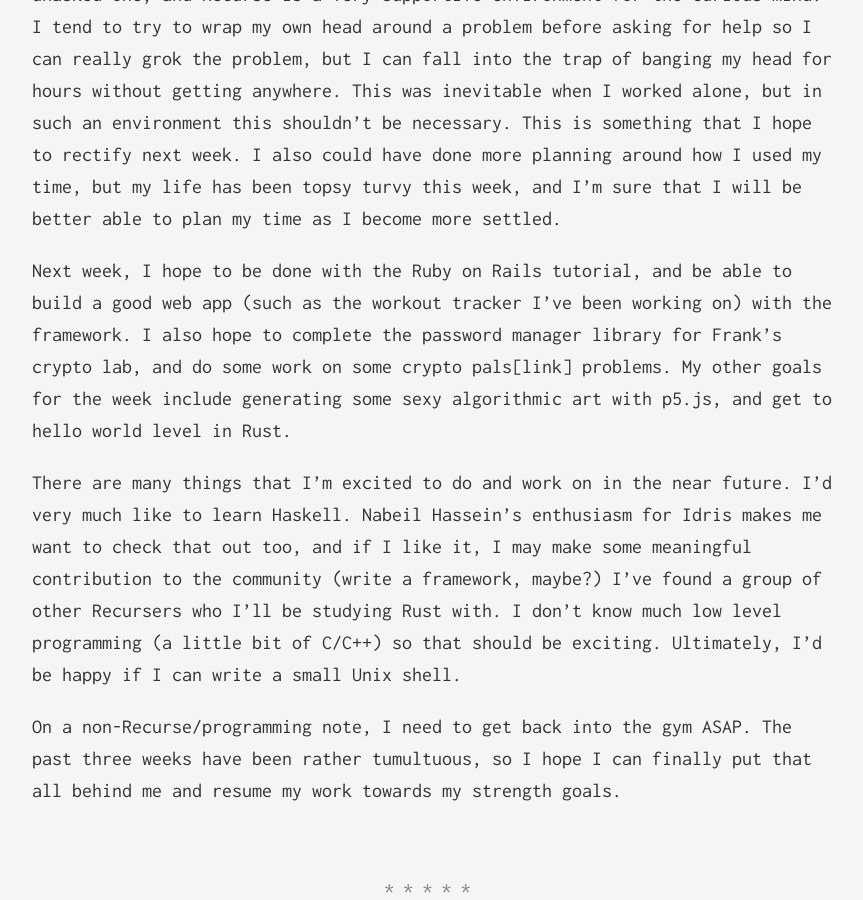
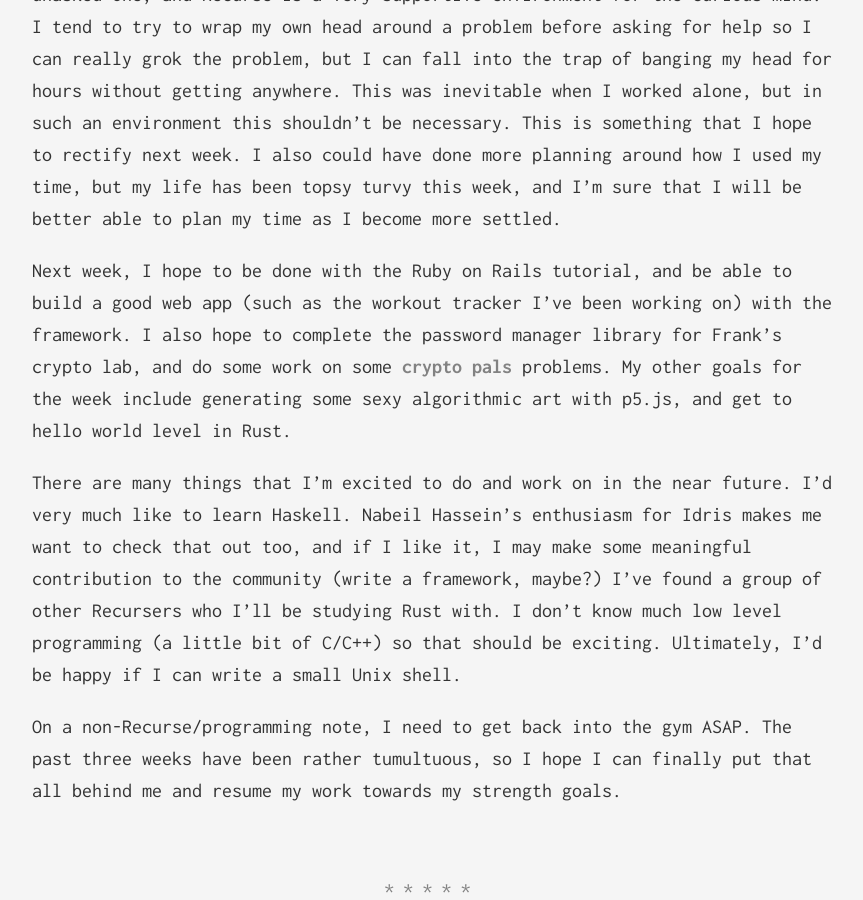
Before and after one commit to munyari/munyari.github.io, a Jekyll site: the page built from _posts/2016-05-27-first-week-recurse.md, in a window 1280 px wide and 900 px high, scrolled down 2389 px. Shown: the whole window, without its empty margins (208-1071 px from the left). Built offline with Jekyll 4.4.1, drawn with Linux system fonts in a browser that asks for light colours; some of the changed lines change nothing that is shown.

Commit message:
fixed broken link

```diff
--- a/_posts/2016-05-27-first-week-recurse.md
+++ b/_posts/2016-05-27-first-week-recurse.md
@@ -5,34 +5,42 @@
 categories: recurse-center
 ---
 
-I've just completed my first week at the [Recurse Center](https://recurse.com)!
+I've just completed my first week at the [Recurse Center][recurse]!
 It's gone by so fast, and I'm absolutely loving it so far. This is is a very
 carefuly deesigned environment for learning, and I'm surrounded by passionate
 and brilliant people. I've learned so much already, and I'm excited for the
 next 11 weeks.
 
+[recurse]: https://recurse.com
+
 This being the end of my first week, reflection seems apt. As you can see from
-my [Wakatime](https://wakatime.com/@fundirap), I wrote about half of my code in
+my [Wakatime][wakatime], I wrote about half of my code in
 Ruby (Ruby + ERB) and about a third of it in Javascript, which is pretty
 ironic, because I only have a cursory knowledge of the latter (I also used
 Emacs this week, but I only have Wakatime installed in Neovim).
 
+[wakatime]: https://wakatime.com/@fundirap
+
 I've spent a lot of time working on the [Ruby on Rails
-Tutorial](https://railstutorial.org/book) by Michael Hartl, and I'm glad to be
-almost done with that. In the latter part of this week, I worked on a
-cryptography lab from Stanford CS255, presented to the Recursers by Frank Wang,
-which challenged us to build a library for a password manager in Javascript.
+Tutorial][rails-tutorial] by Michael Hartl, and I'm glad to be almost done with
+that. In the latter part of this week, I worked on a cryptography lab from
+Stanford CS255, presented to the Recursers by Frank Wang, which challenged us
+to build a library for a password manager in Javascript.
+
+[rails-tutorial]: https://railstutorial.org/book
 
 Last night was the first round of presentations for our batch. I was very
 impressed by the work of other Recursers. The presentation of Emily Xie led me
 to explore my interest in algorithmic art. Javascript seemed like a good
 natural choice in a time where so much so media is delivered in browser, I got
 to chatting with Charlie Brookhouse this morning, who suggested I look into
-[p5.js](https://p5js.org). I've started playing around with it, and I
+[p5.js][p5-js]. I've started playing around with it, and I
 accidentally made a Spiernski triangle! You can see my code
 [here](https://github.com/munyari/fractal-fun/blob/b3c56b01fdd958ec9dffdb705fa378695fcb6121/empty-example/sketch.js).
 <a href="{{ site.url }}/assets/sierpinski.png"><img src="{{ site.url
 }}/assets/sierpinski.png" alt="Sierpinski gadget" /></a>
+
+[p5-js]: https://p5js.org
 
 I spent most of my time here today (Friday) working on algorithmic
 whiteboarding (interview preperation). I was prompted to produce an algorithm
@@ -55,9 +63,11 @@
 Next week, I hope to be done with the Ruby on Rails tutorial, and be able to
 build a good web app (such as the workout tracker I've been working on) with
 the framework. I also hope to complete the password manager library for Frank's
-crypto lab, and do some work on some crypto pals[link] problems. My other goals
-for the week include generating some sexy algorithmic art with p5.js, and get
-to hello world level in Rust.
+crypto lab, and do some work on some [crypto pals][crypto-pals] problems. My
+other goals for the week include generating some sexy algorithmic art with
+p5.js, and get to hello world level in Rust.
+
+[crypto-pals]: http://cryptopals.com
 
 There are many things that I'm excited to do and work on in the near future.
 I'd very much like to learn Haskell. Nabeil Hassein's enthusiasm for Idris
```
